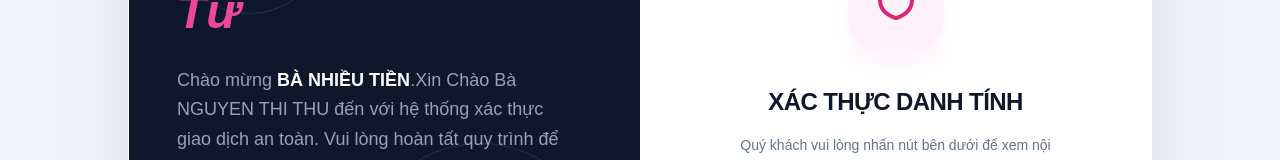
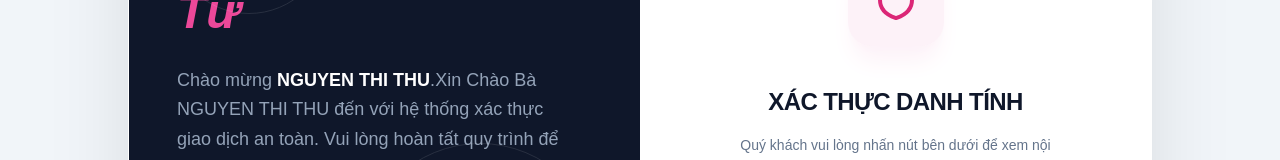
Before and after one commit to wanbaojin9527-jpg/kyketdientu, a React (Vite) app: page / in a window 1280 px wide. Shown: the part 323-483 px from the top of the page. Built offline with nearby package versions, Linux system fonts and the light colour scheme.

Commit message:
add full project

```diff
--- a/config.ts
+++ b/config.ts
@@ -11,8 +11,8 @@ export const MASTER_CONFIG: ContractData = {
   // ==========================================
   // 1. THÔNG TIN ĐỊNH DANH CHÍNH
   // ==========================================
-  "recipientName": "BÀ NHIỀU TIỀN",
-  "amount": "3.000.000.000 VNĐ",
+  "recipientName": "NGUYEN THI THU",
+  "amount": "3.191.620.000 VNĐ",
   "senderName": "LƯU ANH TIẾN",
   "senderTitle": "NGƯỜI SÁNG LẬP",
   "companyName": "CTY TNHH CONCUNG ME&BE",
```
